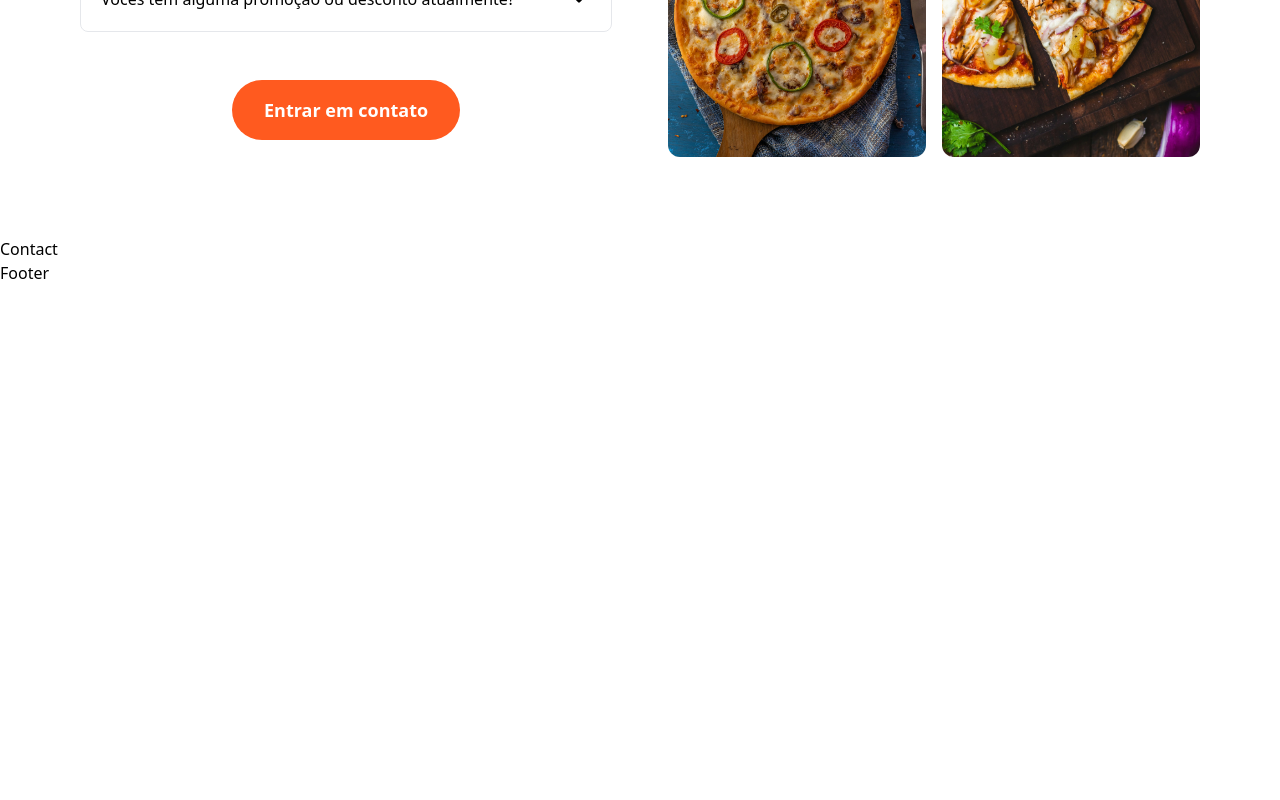
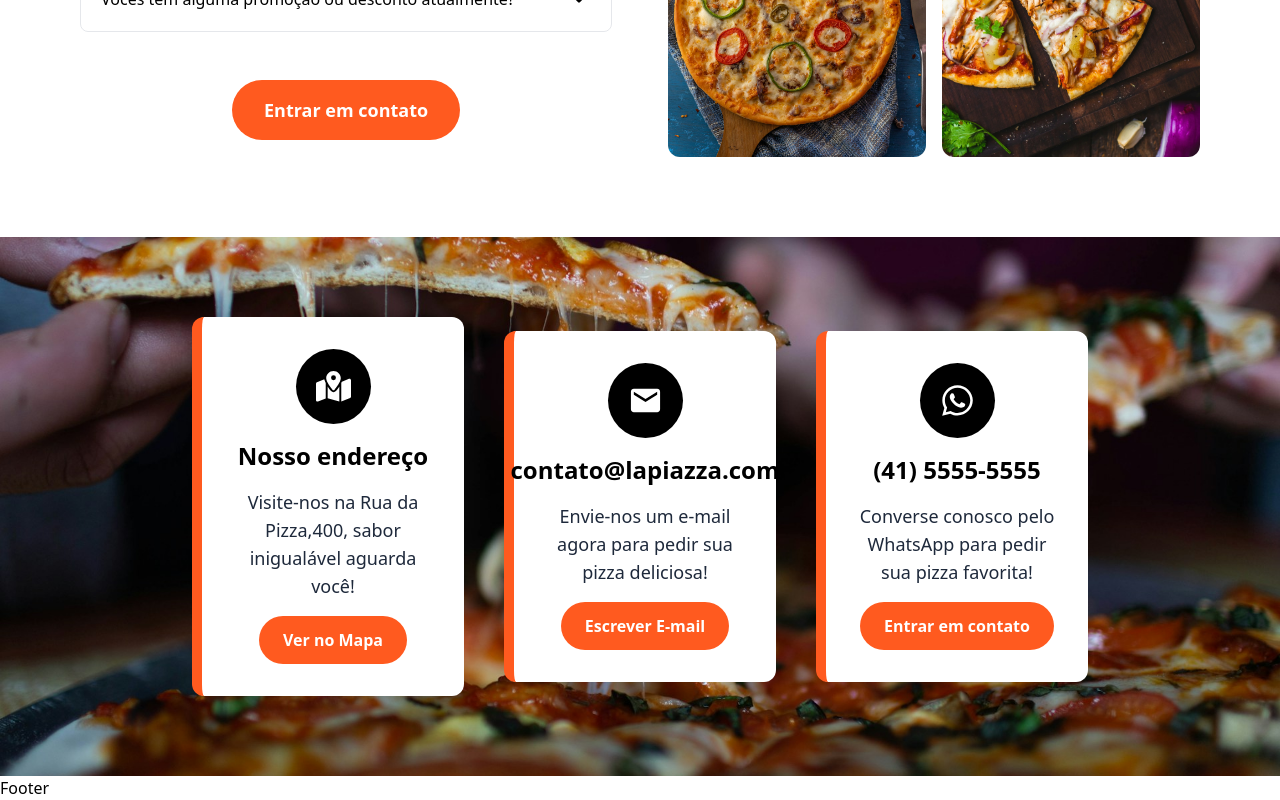
Before and after one commit to diegovilhalva/la_piazza, a React (Vite) app: page / in a window 1280 px wide. Shown: the part 4890-5690 px from the top of the page. Before the commit the page ends 5175 px from the top, so only its background shows below. Built offline with nearby package versions, Linux system fonts and the light colour scheme.

Commit message:
Contact section finished

```diff
--- a/src/sections/Contact.jsx
+++ b/src/sections/Contact.jsx
@@ -1,7 +1,56 @@
+import { useDarkMode } from "../DarkModeContext"
+import contact1 from "../assets/contact1.jpg"
+import {FaMapLocationDot} from "react-icons/fa6"
+import {MdEmail} from "react-icons/md"
+import {FaWhatsapp} from "react-icons/fa"
+import Aos from "aos"
+import 'aos/dist/aos.css'
+import { useEffect } from "react"
+const Contact = () => {
+  useEffect(() => {
+    Aos.init({
+      offset: 200,
+      duration: 800,
+      easing: "ease-in-sine",
+      delay: 100,
+    })
+  }, [])
 
-const Contact = () => {
+  const { darkMode, toggleDarkMode } = useDarkMode()
+
   return (
-    <div>Contact</div>
+    <section id="contact" className={`${darkMode ? 'dark bg-slate-900' : 'light bg-black'} w-full lg:px-20 px-10 py-10 lg:py-20  h-fit flex flex-col justify-center items-center bg-cover bg-center`} style={{backgroundImage:`url(${contact1})`}}>
+      <div className="lg:w-[80%] w-full grid lg:grid-cols-3 grid-cols-1 justify-center items-center gap-10">
+        <div data-aos="zoom-in" data-aos-delay="200" className="bg-white dark:bg-gray-800 p-8 rounded-xl flex flex-col jusitfy-center items-center gap-4 border-l-[10px] border-orange-500">
+            <div id="icon-box" className="p-5 rounded-full bg-black hover:bg-orange-500 dark:bg-orange-500 text-white cursor-pointer transform hover:scale-105 transition-transform duration-300">
+              <FaMapLocationDot className="w-[35px] h-[35px]"/>
+            </div>
+          <h1 className="text-2xl text-black dark:text-white  font-bold ">Nosso endereço</h1>
+            <p className="text-center text-lg dark:text-white text-slate-800">Visite-nos na Rua da Pizza,400, sabor inigualável aguarda você!</p>
+            <button className="bg-orange-500 hover:bg-black text-white rounded-full px-6 py-3 font-bold">Ver no Mapa</button>
+        </div>
+
+         <div data-aos="zoom-in" data-aos-delay="200" className="bg-white dark:bg-gray-800 p-8 rounded-xl flex flex-col jusitfy-center items-center gap-4 border-l-[10px] border-orange-500">
+            <div id="icon-box" className="p-5 rounded-full bg-black hover:bg-orange-500 dark:bg-orange-500 text-white cursor-pointer transform hover:scale-105 transition-transform duration-300">
+              <MdEmail className="w-[35px] h-[35px]"/>
+            </div>
+          <h1 className="text-2xl text-black dark:text-white  font-bold ">contato@lapiazza.com</h1>
+            <p className="text-center text-lg dark:text-white text-slate-800">
+Envie-nos um e-mail agora para pedir sua pizza deliciosa!</p>
+            <button className="bg-orange-500 hover:bg-black text-white rounded-full px-6 py-3 font-bold">Escrever E-mail</button>
+        </div>
+        <div data-aos="zoom-in" data-aos-delay="200" className="bg-white dark:bg-gray-800 p-8 rounded-xl flex flex-col jusitfy-center items-center gap-4 border-l-[10px] border-orange-500">
+            <div id="icon-box" className="p-5 rounded-full bg-black hover:bg-orange-500 dark:bg-orange-500 text-white cursor-pointer transform hover:scale-105 transition-transform duration-300">
+              <FaWhatsapp className="w-[35px] h-[35px]"/>
+            </div>
+          <h1 className="text-2xl text-black dark:text-white  font-bold ">(41) 5555-5555</h1>
+            <p className="text-center text-lg dark:text-white text-slate-800">
+Converse conosco pelo WhatsApp para pedir sua pizza favorita!</p>
+            <button className="bg-orange-500 hover:bg-black text-white rounded-full px-6 py-3 font-bold">Entrar em contato</button>
+        </div>
+      </div>
+
+    </section>
   )
 }
 
```
